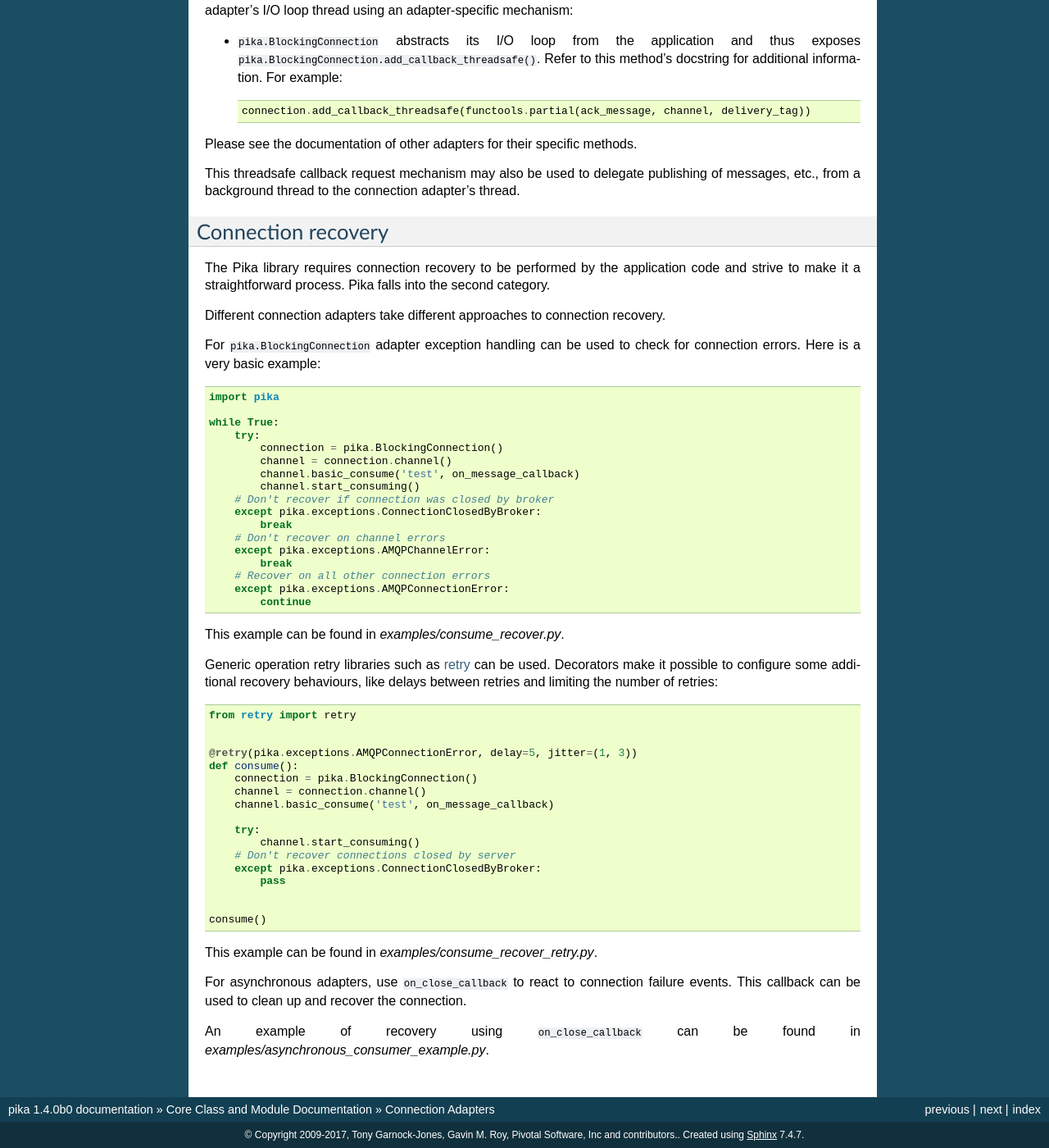
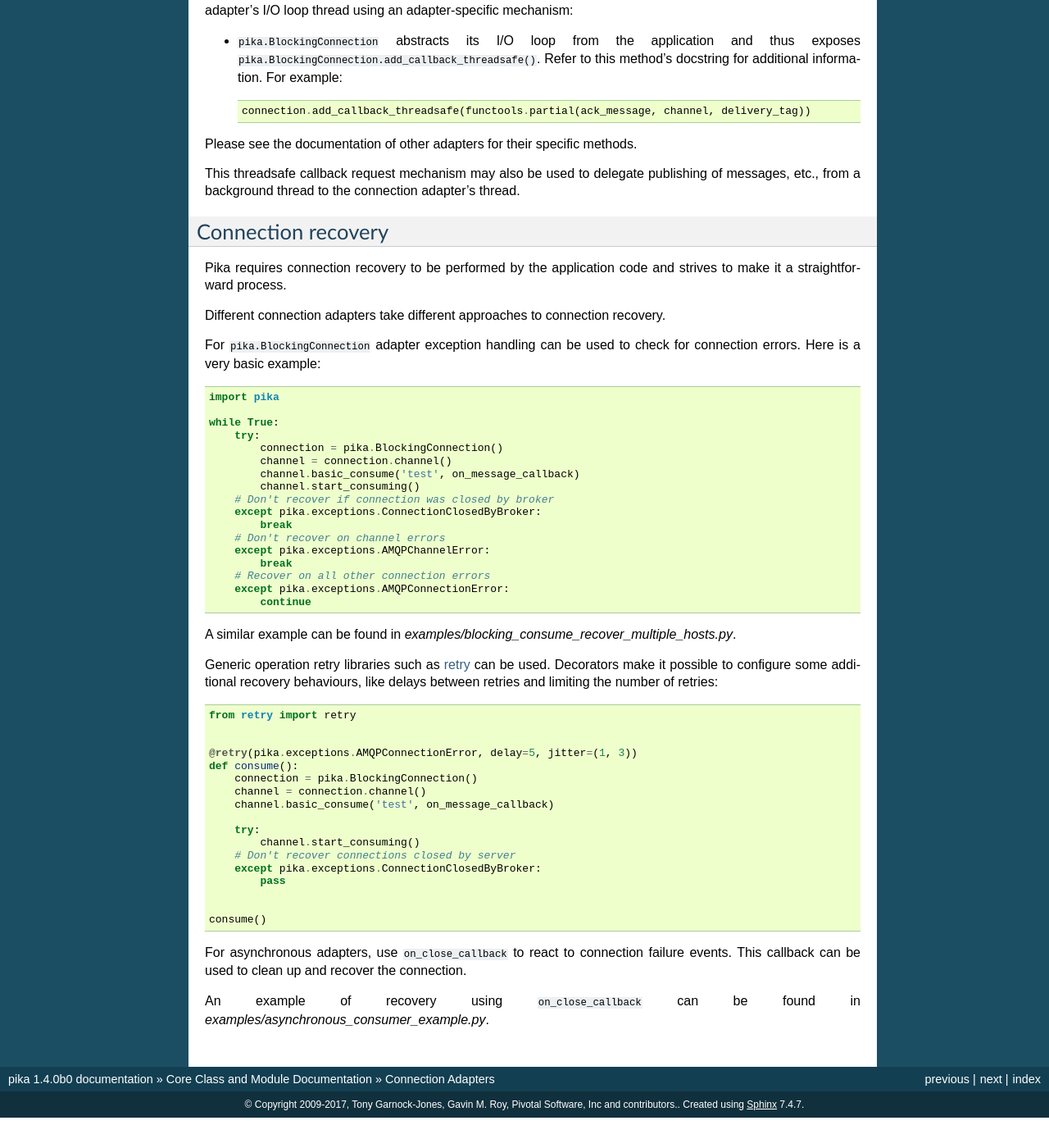
Before and after one commit to pika/pika, a Sphinx documentation site: the page built from docs/modules/adapters/index.rst, in a window 1280 px wide and 1400 px high, scrolled down 871 px. Shown: the whole window at 82% size. Built offline with Sphinx 7.4.7, drawn with Linux system fonts in a browser that asks for light colours; after the commit the page ends 2234 px from its top, so only the background shows below that.

Commit message:
Fix broken example references and prose in connection recovery docs
`consume_recover.py` and `consume_recover_retry.py` do not exist in
the examples directory. Point the first reference to the nearest
equivalent (`blocking_consume_recover_multiple_hosts.py`) and remove
the second. Fix the orphaned "Pika falls into the second category"
sentence in `docs/modules/adapters/index.rst` where the preceding
context introducing the categories had been removed.

```diff
--- a/README.rst
+++ b/README.rst
@@ -196,7 +196,7 @@ for connection errors. Here is a very basic example:
         except pika.exceptions.AMQPConnectionError:
             continue
 
-This example can be found in `examples/consume_recover.py`.
+A similar example can be found in `examples/blocking_consume_recover_multiple_hosts.py`.
 
 Generic operation retry libraries such as
 `retry <https://github.com/invl/retry>`_ can be used. Decorators make it
@@ -223,7 +223,6 @@ retries and limiting the number of retries:
 
     consume()
 
-This example can be found in `examples/consume_recover_retry.py`.
 
 For asynchronous adapters, use ``on_close_callback`` to react to connection
 failure events. This callback can be used to clean up and recover the
--- a/docs/modules/adapters/index.rst
+++ b/docs/modules/adapters/index.rst
@@ -67,8 +67,8 @@ adapter's thread.
 Connection recovery
 -------------------
 
-The Pika library requires connection recovery to be performed by the application
-code and strive to make it a straightforward process. Pika falls into the second category.
+Pika requires connection recovery to be performed by the application code and
+strives to make it a straightforward process.
 
 Different connection adapters take different approaches to connection recovery.
 
@@ -95,7 +95,7 @@ for connection errors. Here is a very basic example:
         except pika.exceptions.AMQPConnectionError:
             continue
 
-This example can be found in `examples/consume_recover.py`.
+A similar example can be found in `examples/blocking_consume_recover_multiple_hosts.py`.
 
 Generic operation retry libraries such as
 `retry <https://github.com/invl/retry>`_ can be used. Decorators make it
@@ -122,7 +122,6 @@ retries and limiting the number of retries:
 
     consume()
 
-This example can be found in `examples/consume_recover_retry.py`.
 
 For asynchronous adapters, use ``on_close_callback`` to react to connection
 failure events. This callback can be used to clean up and recover the
```
